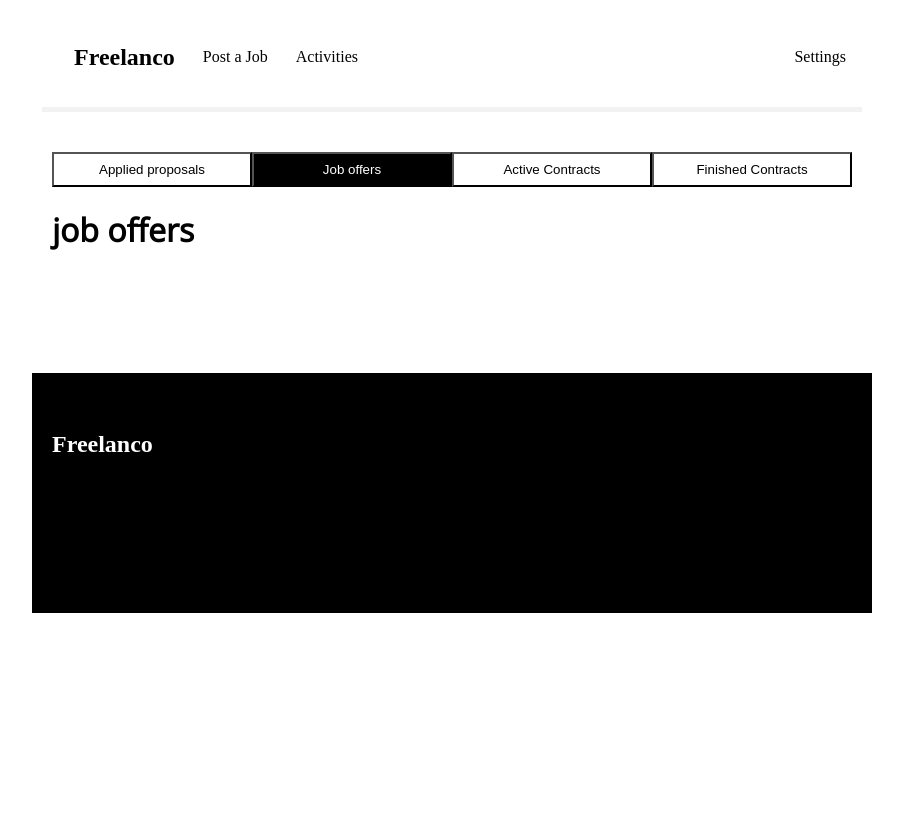
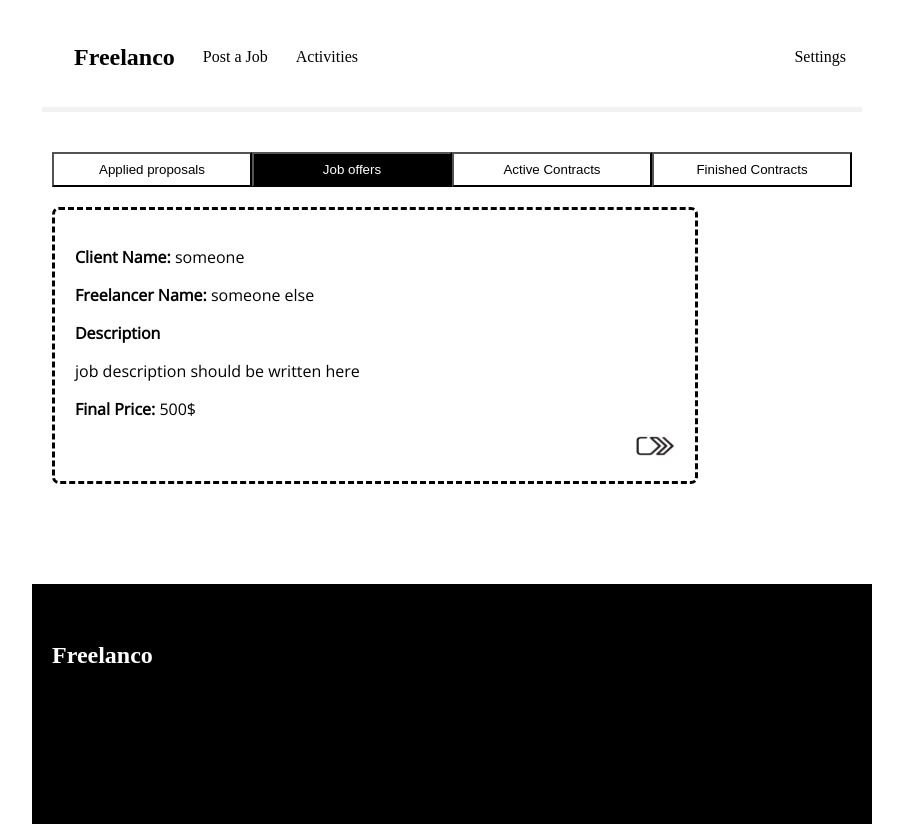
Before and after one commit to moezemara/freelance-dashboard, a React (Create React App) app: page /client-activities in a window 1280 px wide. Both pictures are taken after a click on the button "Job offers". Shown: the whole page, without its empty margins (188-1091 px from the left). Before the commit the page ends 800 px from the top, so only its background shows below. Built offline with nearby package versions, Linux system fonts and the light colour scheme.

Commit message:
added contract card

```diff
--- a/src/ActivitiesPage.js
+++ b/src/ActivitiesPage.js
@@ -1,13 +1,16 @@
 import { useEffect, useState } from "react";
+import ContractCard from "./ContractCard";
 import ProposalCard from "./ProposalCard";
 
 
-const arr = [{'id':1,title:'Proposal 1',freelancerName:'mark',freelancerRate:'5',coverLetter:"freelancer cover letter",duedate:"5-13-2022", price:1000},];
+const arr = [{'id':1,title:'Proposal 1',freelancerName:'someone',freelancerRate:'5',coverLetter:"freelancer cover letter",duedate:"5-13-2022", price:1000},];
+const my_contracts = [{id:1,clientName:'someone',freelancerName:'someone else',description:'job description should be written here',price:'500'}]
 
 const ActivitiesPage = () => {
 
 
     const [proposals,setProposals] = useState([]);
+    const [contracts,setContractss] = useState([]);
 
     const [buttonsClasses,setButtonClasses] = useState({'appliedproposals':'','joboffers':'','activecontracts':'','finishedcontracts':''})
 
@@ -15,6 +18,7 @@ const ActivitiesPage = () => {
 
     useEffect(()=>{
         setProposals(arr);
+        setContractss(my_contracts);
     });
 
     const handleBtnClick = (btnState)=>{
@@ -32,19 +36,25 @@ const ActivitiesPage = () => {
       );
     }
 
+    const getContractsList = (mycontracts)=>{
+        return (
+            mycontracts.map((contract)=>(<ContractCard contract={contract}/>))
+     );
+   }
+
 
 
     let pageContent;
 
     switch(content){
         case 'joboffers':
-            pageContent = <h1>job offers</h1>;
+            pageContent = getContractsList(contracts);
             break;
         case 'activecontracts':
-            pageContent = <h1>activecontracts</h1>;
+            pageContent = getContractsList(contracts);
             break;
         case 'finishedcontracts':
-            pageContent = <h1>finished contracts</h1>;
+            pageContent = getContractsList(contracts);
             break;
         default:
             pageContent=getProposalsList(proposals);
--- a/src/ContractCard.js
+++ b/src/ContractCard.js
@@ -1,7 +1,18 @@
-const ContractCard = () => {
+import serviceImage from './src-images/service-logo.png'
+
+const ContractCard = (props) => {
+    const contract = props.contract;
     return (
-        <div className="contractcard">
-
+        <div className="contractcard" key={contract.id}>
+            <p><b>Client Name: </b>{contract.clientName} </p>
+            <p><b>Freelancer Name: </b>{contract.freelancerName}</p>
+            <b>Description</b>
+            <p>{contract.description}</p>
+            <p><b>Final Price: </b>{contract.price}$</p>
+            <div style={{display:'flex'}}>
+                <label></label>
+                <a><img src={serviceImage}/></a>
+            </div>
         </div>
     );
 }
--- a/src/index.css
+++ b/src/index.css
@@ -114,11 +114,11 @@
 
 }
 
-.proposalcard a{
+.proposalcard a, .contractcard a{
   margin-left: auto;
 }
 
-.proposalcard img{
+.proposalcard img, .contractcard img{
   margin-left:auto;
   width:40px;
   height:20px;
```
